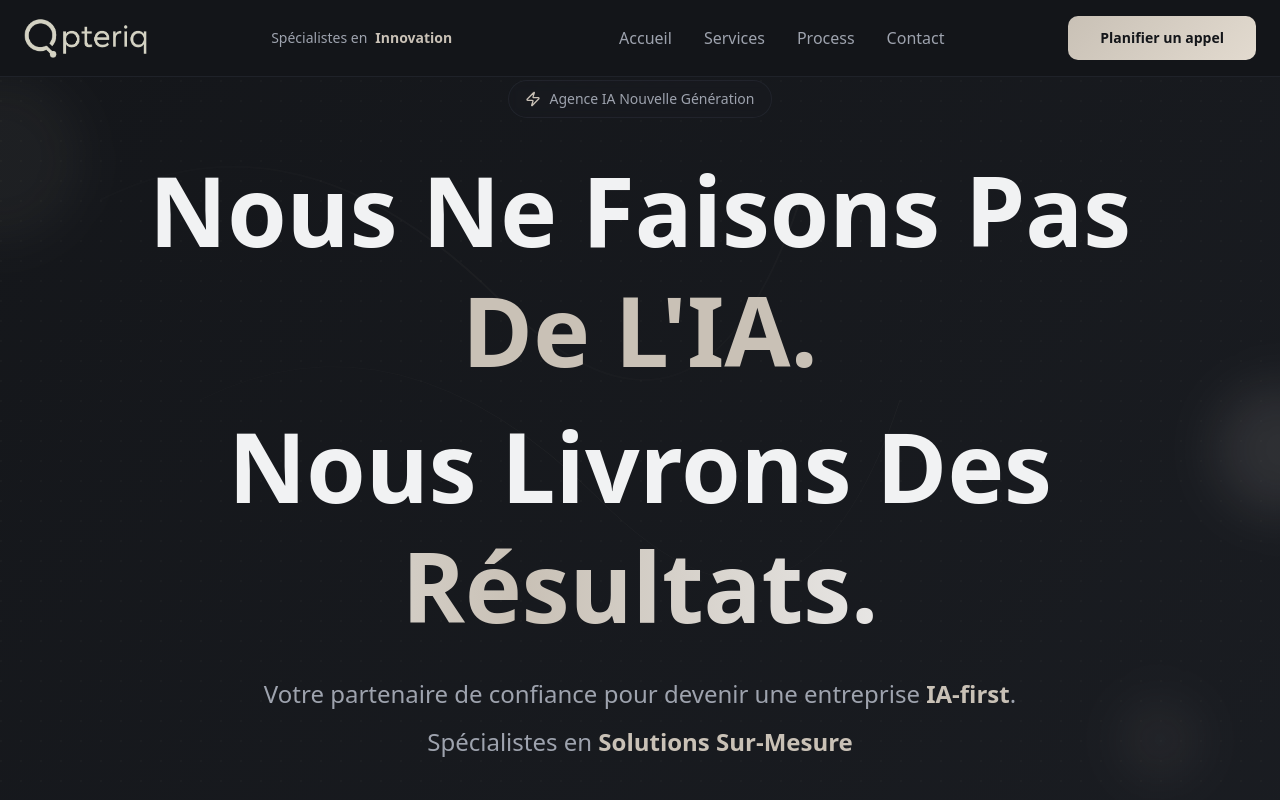
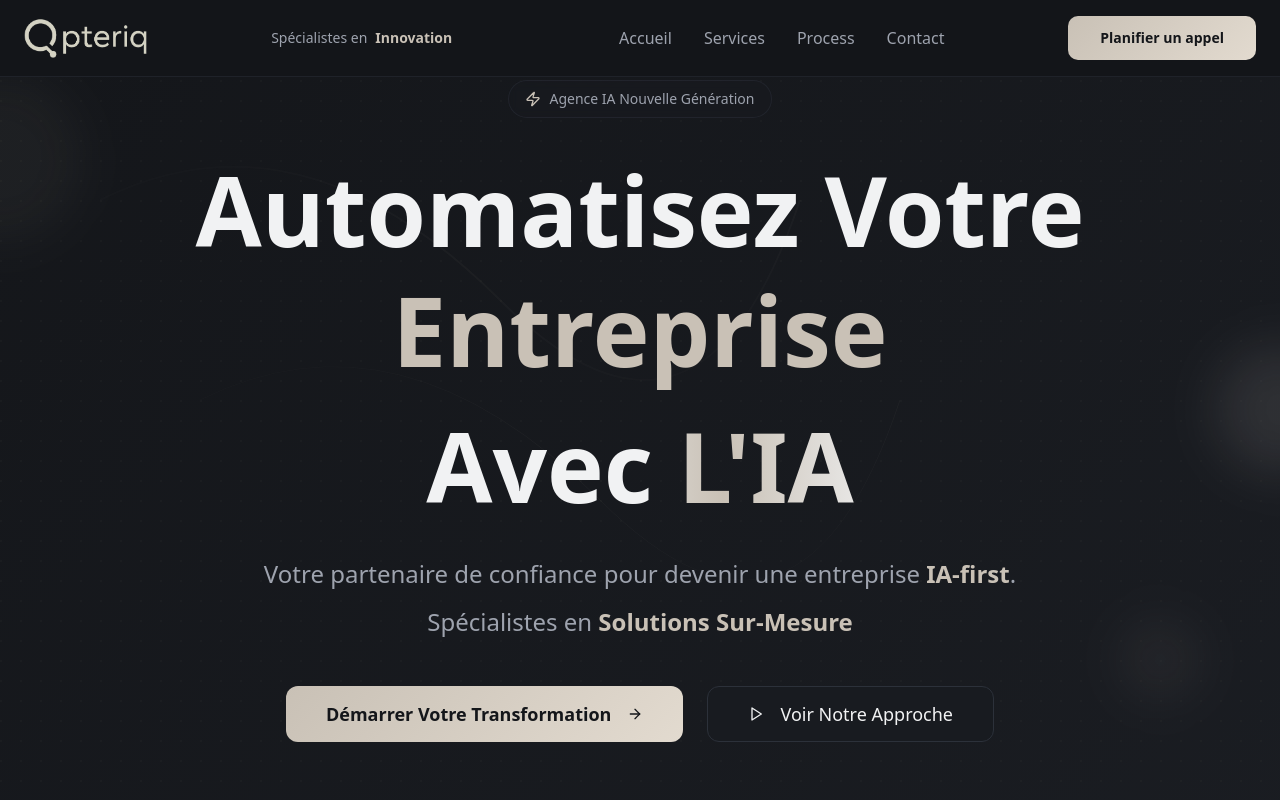
Before and after one commit to piraxe15/opteriq-new, a React (Vite) app: page / in a window 1280 px wide. Shown: the top 800 px of the page. Built offline with nearby package versions, Linux system fonts and the light colour scheme.

Commit message:
Refactor hero section
Rewrite the hero section with a new design, avoiding negative phrasing.

```diff
--- a/src/components/ModernHero.tsx
+++ b/src/components/ModernHero.tsx
@@ -26,14 +26,14 @@ const ModernHero = () => {
           {/* Titre principal avec animation */}
           <h1 className="text-5xl md:text-7xl lg:text-8xl font-bold mb-8 animate-fade-in-up">
             <span className="block text-foreground leading-tight">
-              Nous Ne Faisons Pas
+              Automatisez Votre
             </span>
             <span className="block text-primary leading-tight mb-4">
-              De L'IA.
+              Entreprise
             </span>
             <span className="block text-foreground leading-tight">
-              Nous Livrons Des{" "}
-              <span className="text-shimmer">Résultats.</span>
+              Avec{" "}
+              <span className="text-shimmer">L'IA</span>
             </span>
           </h1>
 
```
